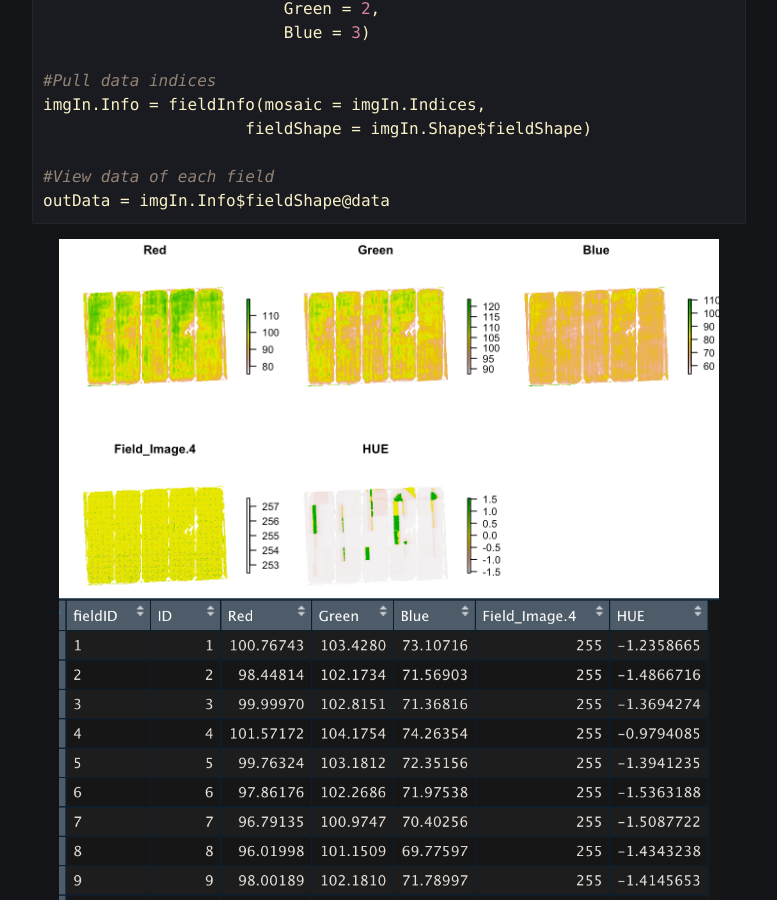
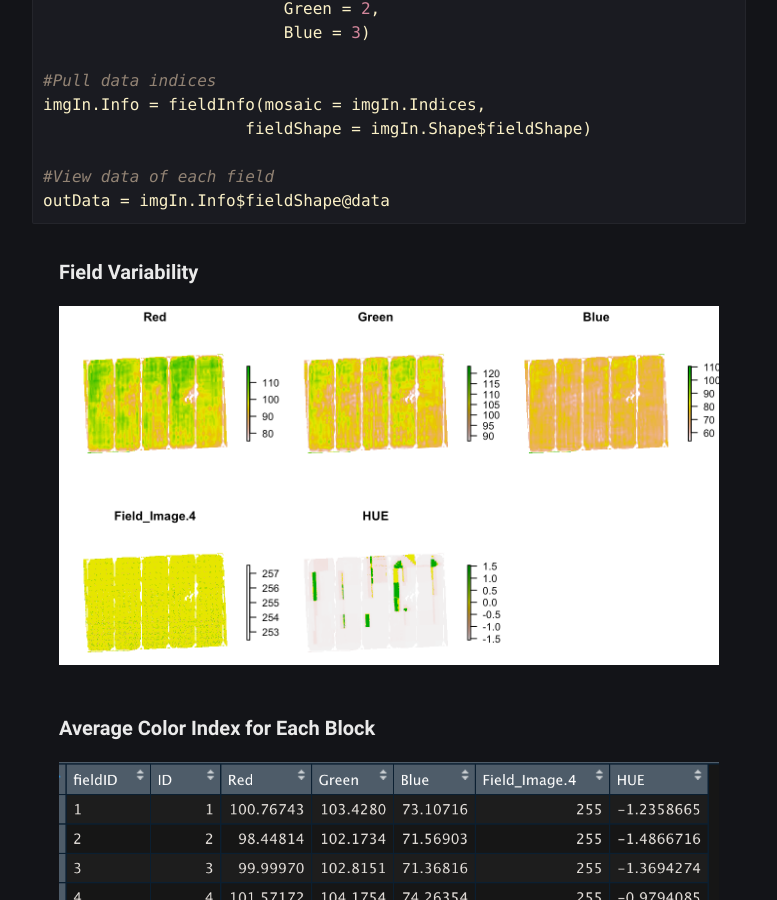
Before and after one commit to jknitey/jknitey.github.io, a Jekyll site: the page built from _posts/2021-09-15-Field-Variability-FIELDimageR.md, in a window 1280 px wide and 900 px high, scrolled down 5254 px. Shown: the whole window, without its empty margins (251-1028 px from the left). Built offline with Jekyll 4.4.1, drawn with Linux system fonts in a browser that asks for light colours; comment, search, counter and statistics services are not loaded.

Commit message:
Update 2021-09-15-Field-Variability-FIELDimageR.md

`````diff
--- a/_posts/2021-09-15-Field-Variability-FIELDimageR.md
+++ b/_posts/2021-09-15-Field-Variability-FIELDimageR.md
@@ -84,7 +84,10 @@ imgIn.Info = fieldInfo(mosaic = imgIn.Indices,
 #View data of each field
 outData = imgIn.Info$fieldShape@data
 ````
+#### Field Variability
 <img src="/assets/img/Field_Img8.png">
+
+#### Average Color Index for Each Block
 <img src="/assets/img/Field_Img9.png">
 
 And there you have it! We have successfully extracted variability of a field or crop trial using an image that we can then use to account for variability in our experiments. FieldimageR is a really amazing package and I have to give so much thanks to the developer of the package because it really is an amazing simple tool for R that can process data from images. Good Job. FieldimageR can do so much more that just work on field images and I highly recommend any agriculture R user to explore this package for themself.
`````
